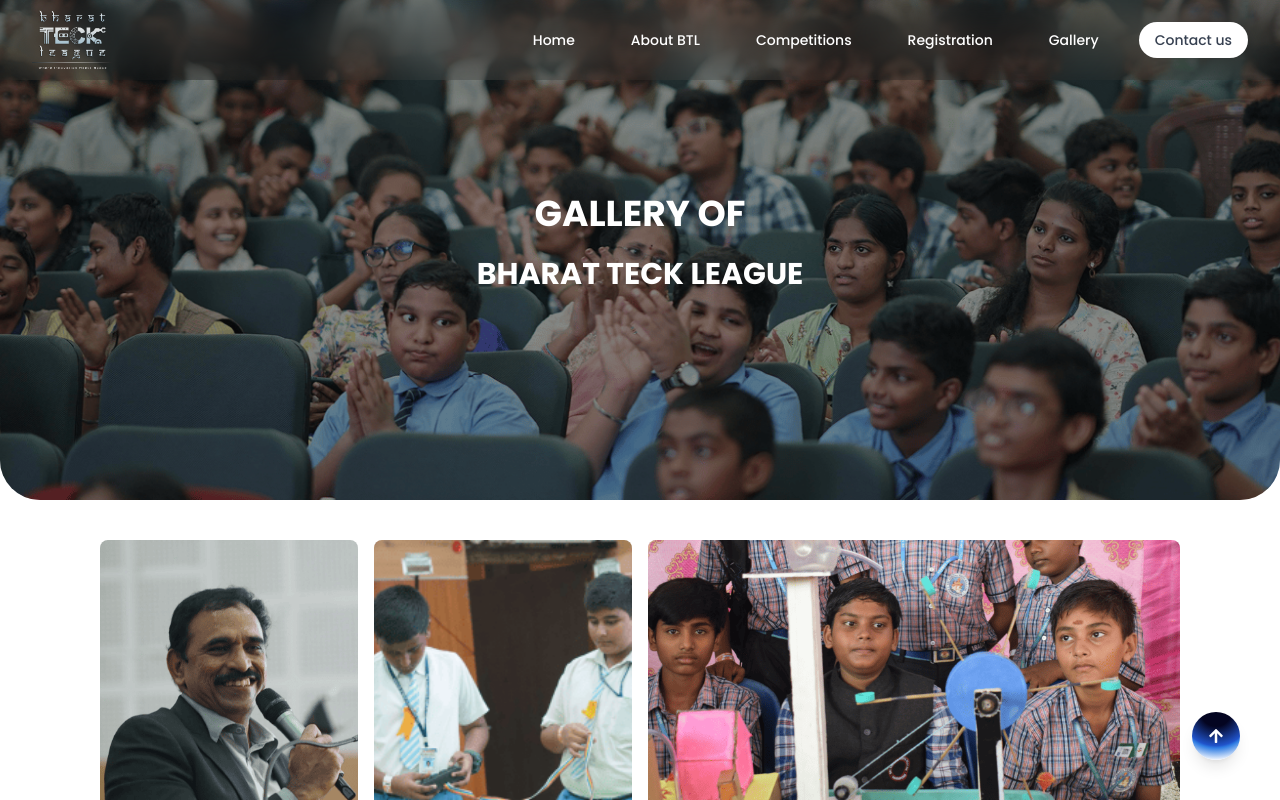
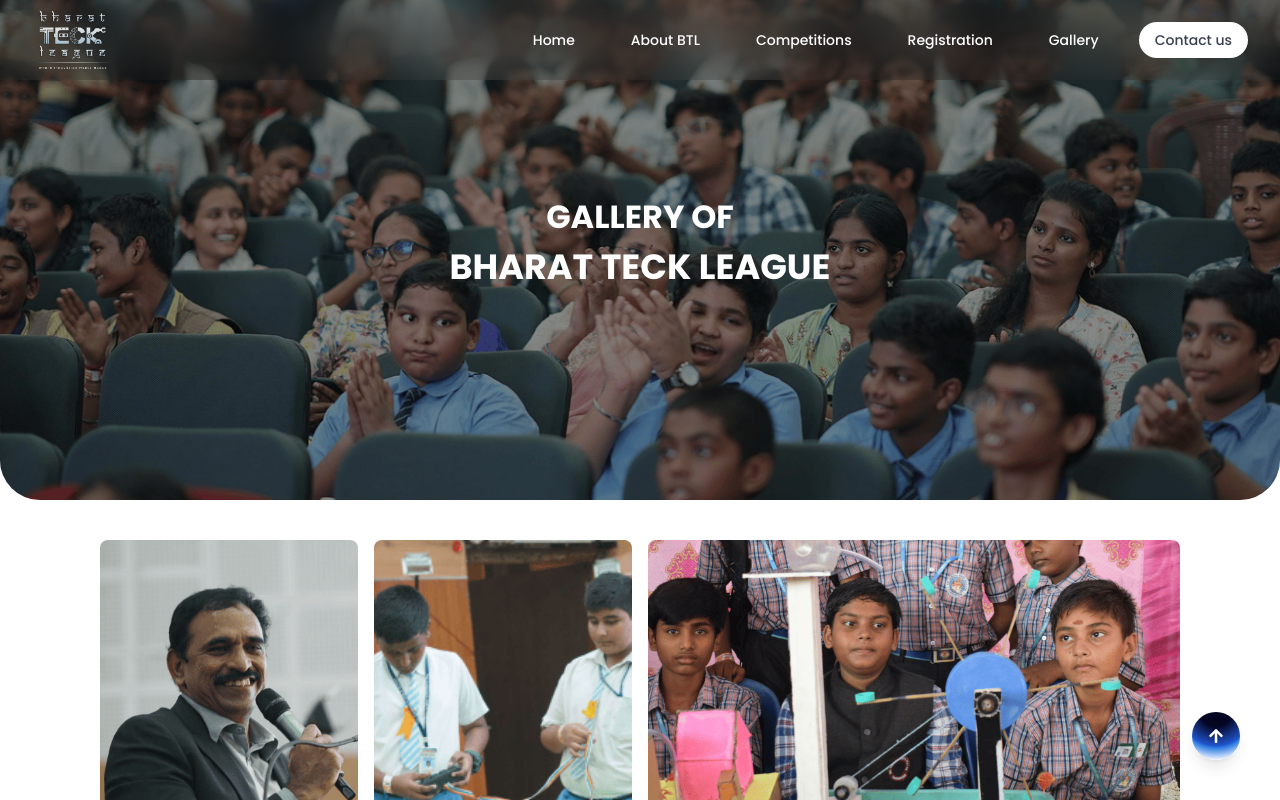
Before and after one commit to teckybot/BTL-UI, a React (Vite) app: page /gallery in a window 1280 px wide. Shown: the top 800 px of the page. Built offline with nearby package versions, Linux system fonts and the light colour scheme.

Commit message:
changed some minor changes

```diff
--- a/src/components/Events.jsx
+++ b/src/components/Events.jsx
@@ -6,7 +6,7 @@ import starAlt from "../data/All/star3.png";
 
 export default function EventsTimeline() {
   const events = [
-    { date: "11 July 2025", title: "Releasing problem statement", desc: "Exciting tech challenges will be unveiled. Participants can begin brainstorming their tech solutions." },
+    { date: "13 July 2025", title: "Releasing problem statement", desc: "Exciting tech challenges will be unveiled. Participants can begin brainstorming their tech solutions." },
     { date: "13 July 2025", title: "Registrations open", desc: "Schools will be invited to nominate their teams. Participants can start enrolling for the competitions." },
     { date: "11 Aug 2025", title: "Registration close", desc: "Enrollment will end after the registration deadline. No entries will be accepted beyond the cut-off." },
     { date: "17 Aug 2025", title: "Qualifier level close", desc: "All team submissions will be finalized and reviewed. No edits or uploads will be allowed post deadline." },
--- a/src/pages/Gallery.jsx
+++ b/src/pages/Gallery.jsx
@@ -70,8 +70,8 @@ const Gallery = () => {
           className="w-full h-full object-cover rounded-b-[40px]"
         />
         <div className="absolute inset-0 rounded-b-[40px] bg-black bg-opacity-40 flex flex-col justify-center items-center text-white text-center">
-          <h1 className="text-xl sm:text-2xl md:text-4xl font-bold">GALLERY OF</h1>
-          <h3 className="text-lg sm:text-xl md:text-3xl font-bold mt-1">BHARAT TECK LEAGUE</h3>
+          <h1 className="text-xl sm:text-2xl md:text-[32px] font-bold">GALLERY OF</h1>
+          <h3 className="text-lg sm:text-xl md:text-[35px] font-bold mt-1">BHARAT TECK LEAGUE</h3>
         </div>
       </div>
 
```
Also changed, not shown: src/data/partners/Navars.png.
